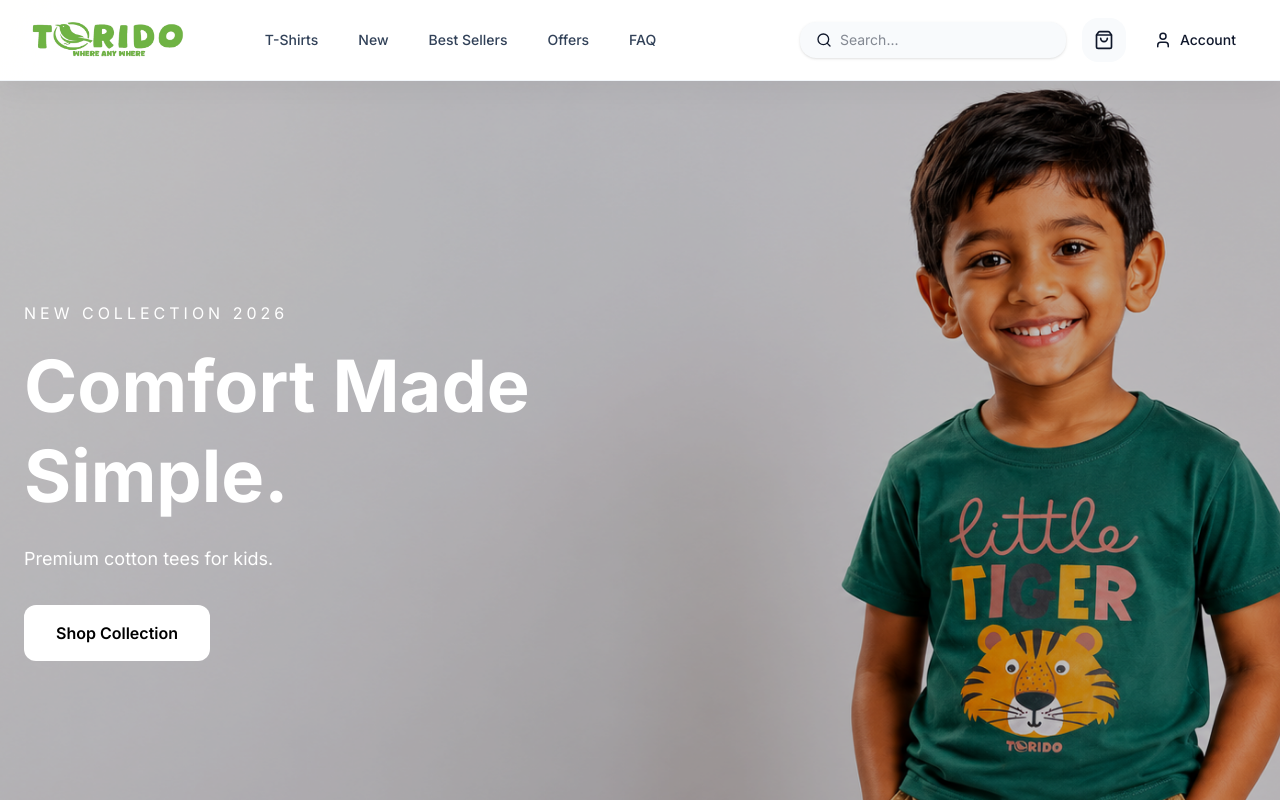
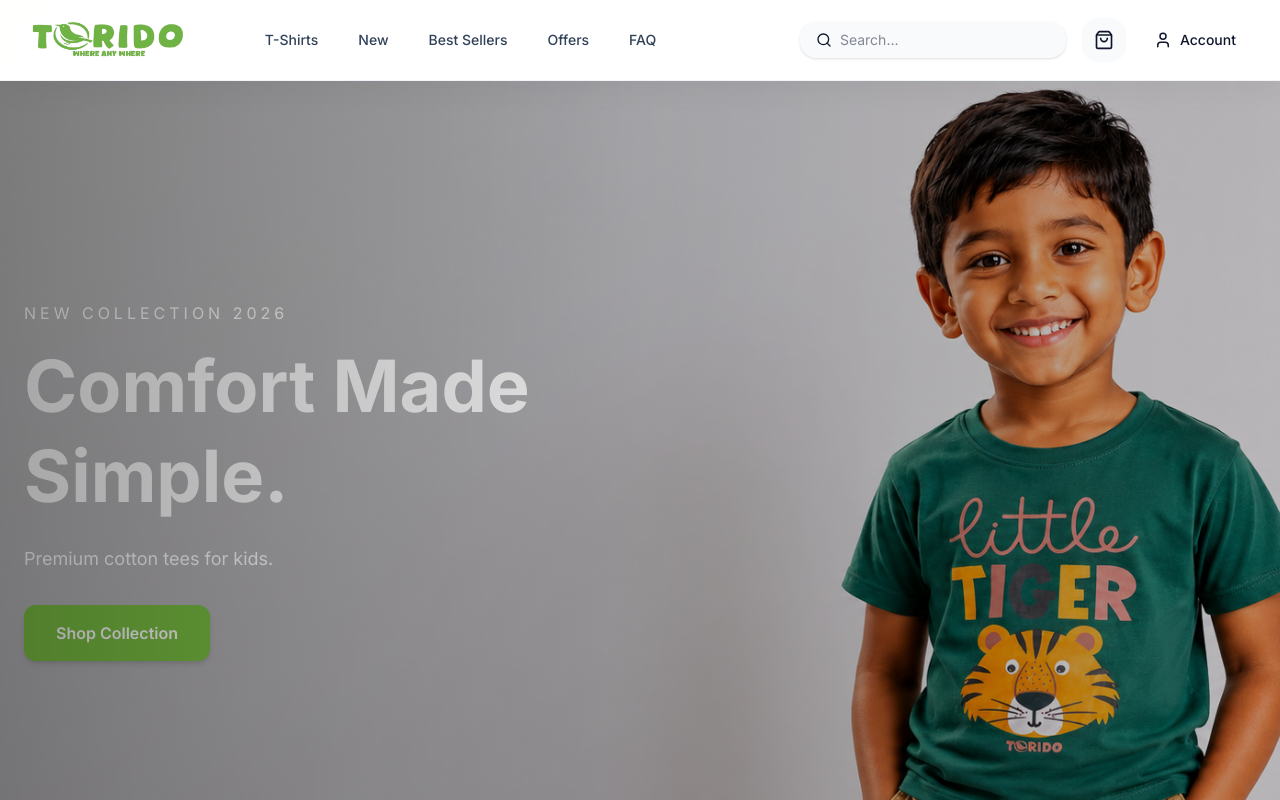
Before and after one commit to senaya-bandara/torido, a Next.js app: page / in a window 1280 px wide. Shown: the top 800 px of the page. Built offline with nearby package versions, Linux system fonts and the light colour scheme; no server answers.

Commit message:
Add gradient background and update button styles

```diff
--- a/app/page.tsx
+++ b/app/page.tsx
@@ -27,7 +27,17 @@ export default function HomePage() {
     md:object-center
   "
 />
-
+ <div
+    className="
+      absolute
+      inset-0
+      bg-gradient-to-r
+      from-black/35
+      via-black/10
+      to-transparent
+      z-10
+    "
+  />
   <div className="absolute inset-0 bg-black/25" />
 
 
@@ -47,13 +57,26 @@ export default function HomePage() {
           Premium cotton tees for kids.
         </p>
 
-        <Link
-          href="/tshirts"
-          className="inline-block mt-8 bg-white text-black px-8 py-4 rounded-xl font-semibold"
-        >
-          Shop Collection
-        </Link>
-
+      <Link
+  href="/tshirts"
+  className="
+    inline-block
+    mt-8
+    bg-[#7BC043]
+    hover:bg-[#69b035]
+    text-white
+    px-8
+    py-4
+    rounded-xl
+    font-semibold
+    transition-all
+    duration-300
+    shadow-md
+    hover:shadow-lg
+  "
+>
+  Shop Collection
+</Link>
 
 
       </div>
```
